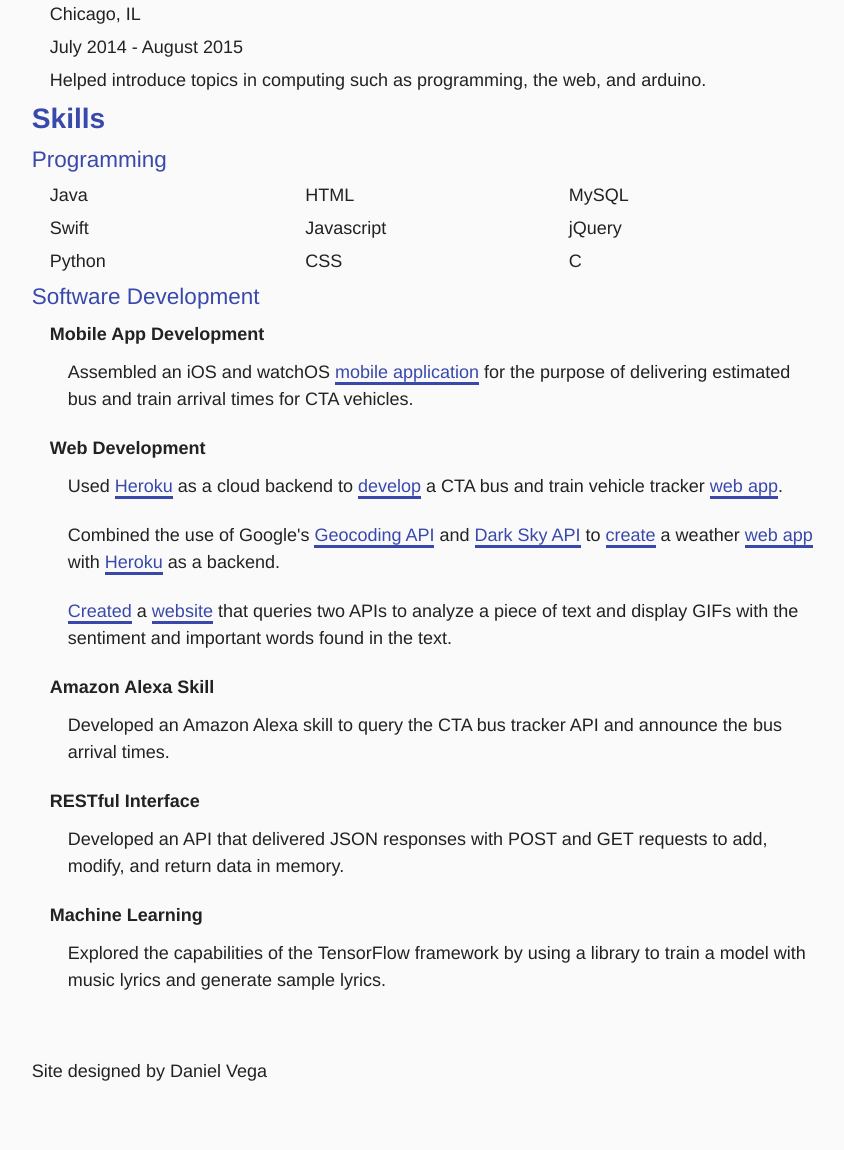
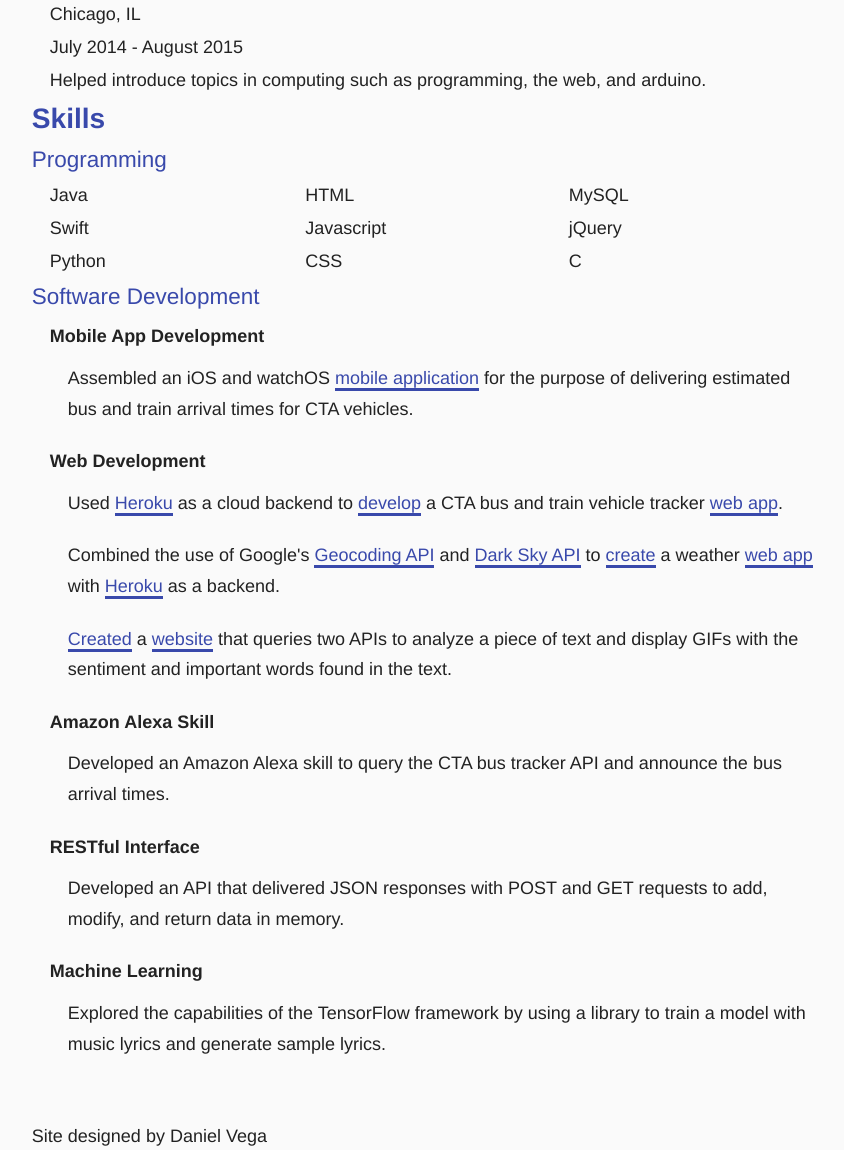
Before and after one commit to danielve4/personal-website, a plain HTML site: page index.html in a window 1280 px wide. Shown: the part 1205-2355 px from the top of the page, without its empty margins (212-1056 px from the left). Before the commit the page ends 2309 px from the top, so only its background shows below. Drawn offline with Linux system fonts and the light colour scheme.

Commit message:
Changed typeface of website and line-height

```diff
--- a/css/screen.css
+++ b/css/screen.css
@@ -18,7 +18,7 @@ html {
   line-height: 1.222em;   /*22px is 1 gridline at 18px | 22px / 18px = 1.222em*/
   background-color: #fafafa;
   color: #222;
-  font-family: Helvetica, sans-serif;
+  font-family: 'Product Sans', Helvetica, sans-serif;
 }
 
 h1 {
@@ -140,8 +140,9 @@ nav {
   font-style: italic;
 }
 
-#software-development li {
-  line-height: 1.5em;
+#software-development li,
+.background {
+  line-height: 1.7em;
   padding-bottom: 0;
 }
 
```
